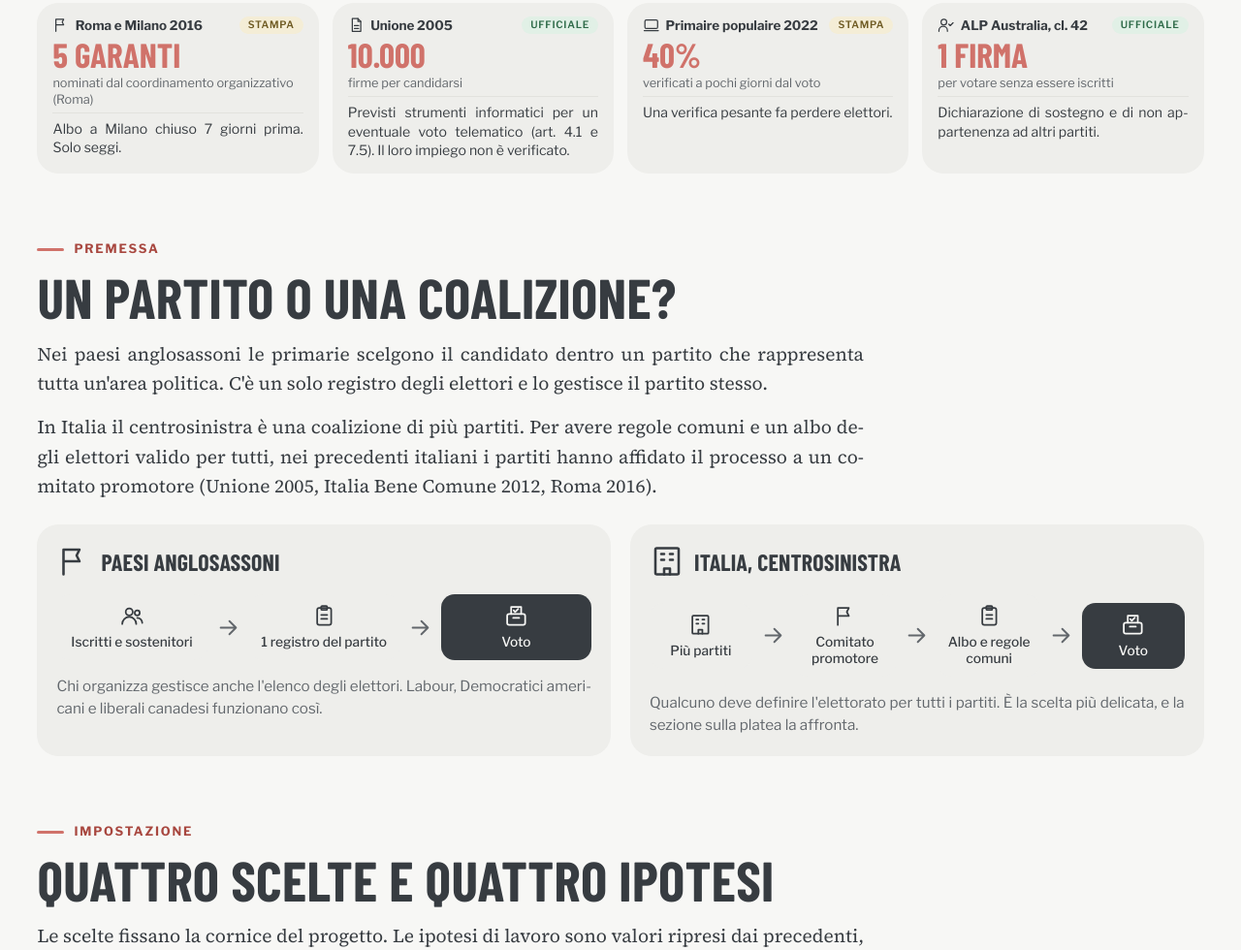
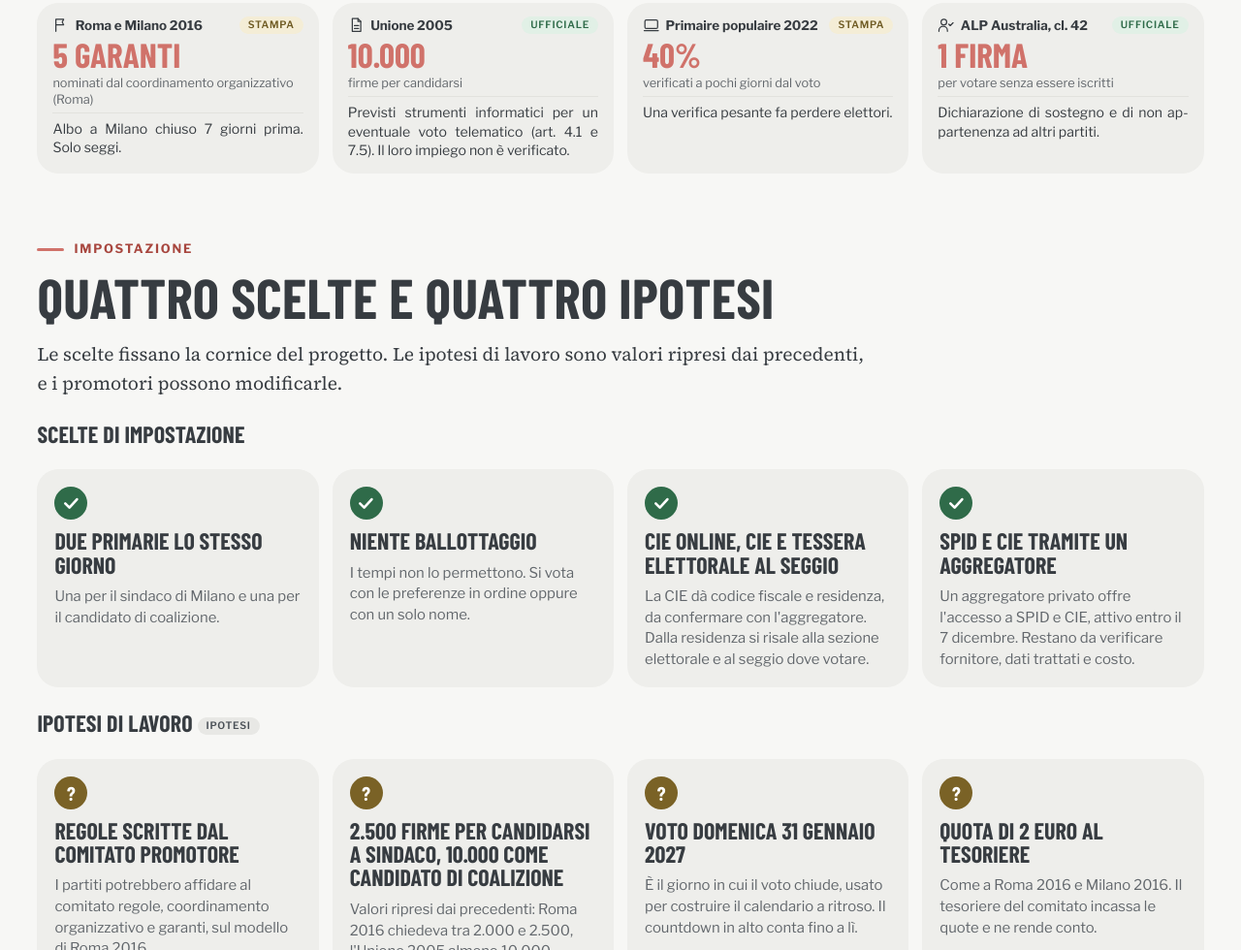
Before and after one commit to alessandroalberti-researchunit/primarie-coalizione, a plain HTML site: page index.html in a window 1280 px wide. Shown: the part 2456-3436 px from the top of the page at 97% size. Drawn offline with nearby package versions, Linux system fonts and the light colour scheme; a web font is replaced by a local one.

Commit message:
Toglie la sezione Un partito o una coalizione

```diff
--- a/index.html
+++ b/index.html
@@ -482,38 +482,6 @@ html:has(dialog[open]){overflow:hidden}
   </details>
   <h3>12 lezioni da imparare</h3>
   <div class="lessons" id="lessons"></div>
-</section>
-
-<section id="premessa">
-  <div class="head"><span class="kick">Premessa</span><h2>Un partito o una coalizione?</h2>
-    <p class="lead">Nei paesi anglosassoni le primarie scelgono il candidato dentro un partito che rappresenta tutta un'area politica. C'è un solo registro degli elettori e lo gestisce il partito stesso.</p>
-    <p class="lead">In Italia il centrosinistra è una coalizione di più partiti. Per avere regole comuni e un albo degli elettori valido per tutti, nei precedenti italiani i partiti hanno affidato il processo a un comitato promotore (Unione 2005, Italia Bene Comune 2012, Roma 2016).</p></div>
-  <div class="two">
-    <div class="panel">
-      <h3><svg class="ic"><use href="#i-flag"/></svg>Paesi anglosassoni</h3>
-      <div class="flow">
-        <div class="node"><svg class="ic"><use href="#i-people"/></svg>Iscritti e sostenitori</div>
-        <span class="arr"><svg class="ic"><use href="#i-arrow"/></svg></span>
-        <div class="node"><svg class="ic"><use href="#i-clip"/></svg>1 registro del partito</div>
-        <span class="arr"><svg class="ic"><use href="#i-arrow"/></svg></span>
-        <div class="node k"><svg class="ic"><use href="#i-ballot"/></svg>Voto</div>
-      </div>
-      <p class="cap">Chi organizza gestisce anche l'elenco degli elettori. Labour, Democratici americani e liberali canadesi funzionano così.</p>
-    </div>
-    <div class="panel">
-      <h3><svg class="ic"><use href="#i-building"/></svg>Italia, centrosinistra</h3>
-      <div class="flow">
-        <div class="node"><svg class="ic"><use href="#i-building"/></svg>Più partiti</div>
-        <span class="arr"><svg class="ic"><use href="#i-arrow"/></svg></span>
-        <div class="node"><svg class="ic"><use href="#i-flag"/></svg>Comitato promotore</div>
-        <span class="arr"><svg class="ic"><use href="#i-arrow"/></svg></span>
-        <div class="node"><svg class="ic"><use href="#i-clip"/></svg>Albo e regole comuni</div>
-        <span class="arr"><svg class="ic"><use href="#i-arrow"/></svg></span>
-        <div class="node k"><svg class="ic"><use href="#i-ballot"/></svg>Voto</div>
-      </div>
-      <p class="cap">Qualcuno deve definire l'elettorato per tutti i partiti. È la scelta più delicata, e la sezione sulla platea la affronta.</p>
-    </div>
-  </div>
 </section>
 
 <section id="decisioni">
```
